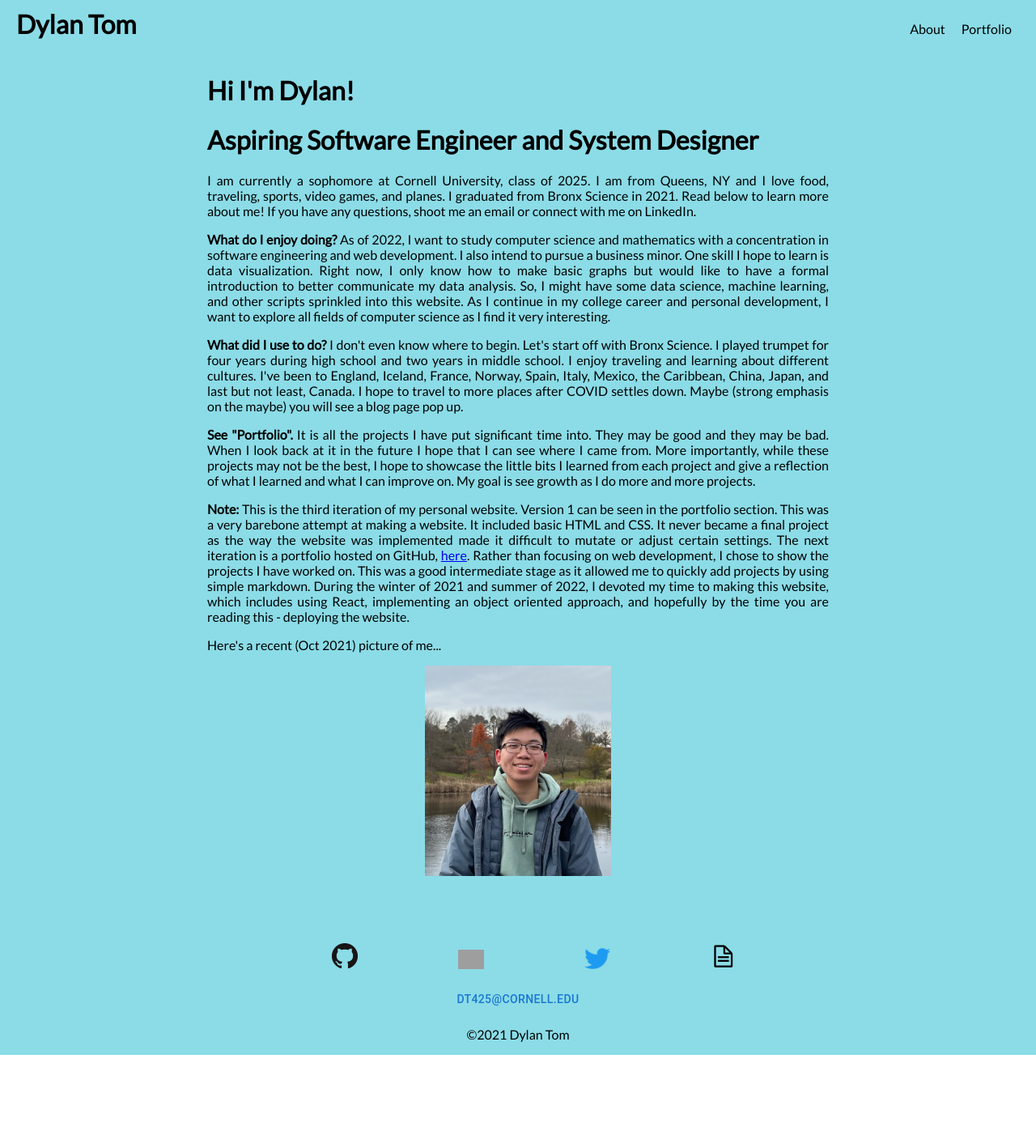
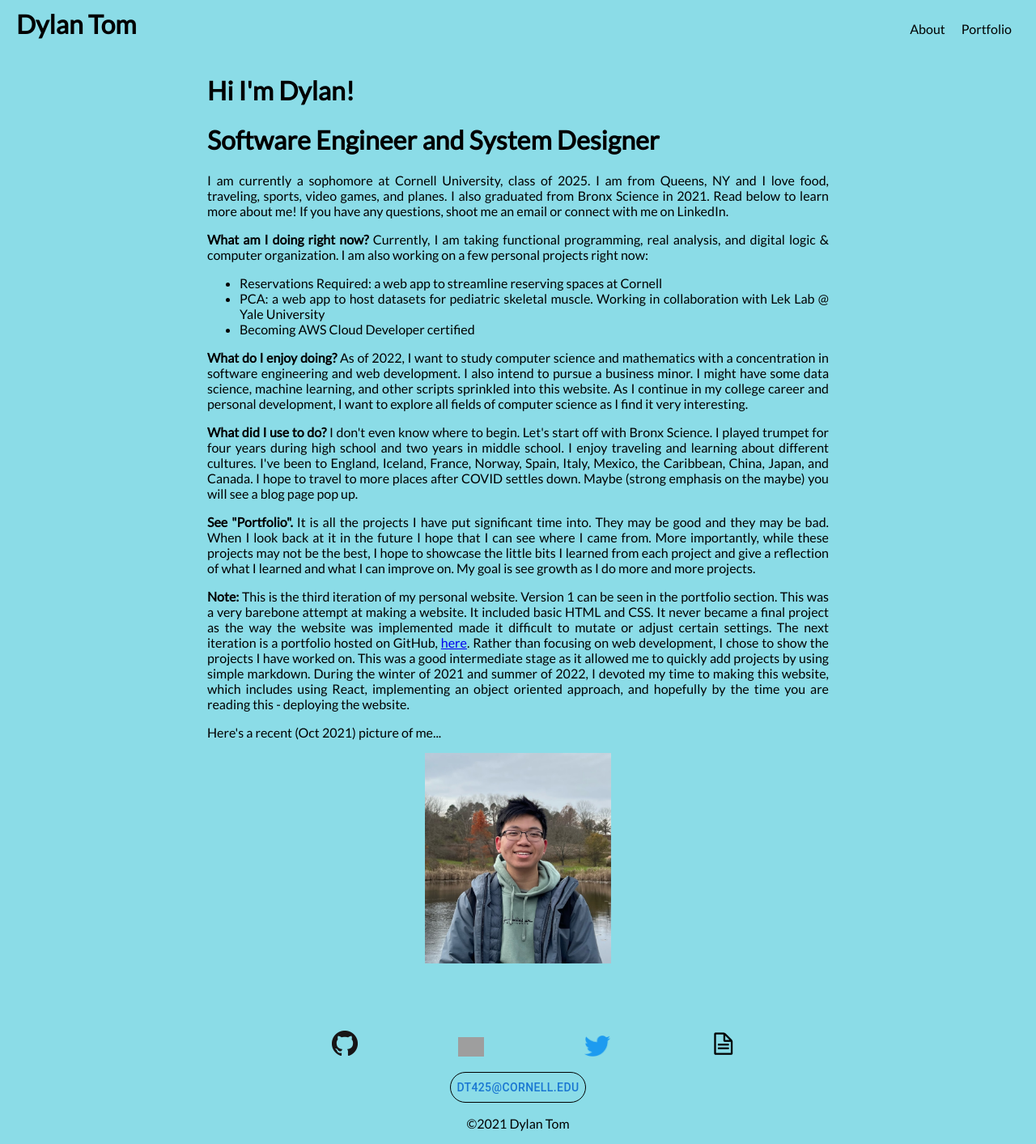
Before and after one commit to DylanTom/dylan_website, a React (Create React App) app: page / in a window 1280 px wide. Shown: the whole page at 81% size. Before the commit the page ends 1303 px from the top, so only its background shows below. Built offline with nearby package versions, Linux system fonts and the light colour scheme; grey boxes are pictures that could not be loaded.

Commit message:
Adjusted about me

```diff
--- a/src/components/About/index.jsx
+++ b/src/components/About/index.jsx
@@ -5,23 +5,29 @@ import styles from "./index.module.css";
 const main = () => (
   <div className={styles.about}>
     <h1>Hi I'm Dylan! </h1>
-    <h1> Aspiring Software Engineer and System Designer</h1>
+    <h1> Software Engineer and System Designer</h1>
 
     <p>
       I am currently a sophomore at Cornell University,
-      class of 2025. I am from Queens, NY and I love food, traveling, sports, video games, and planes. I graduated from Bronx Science in 2021. Read below to learn more about me! If you have any questions, shoot me an email or connect with me on LinkedIn.
+      class of 2025. I am from Queens, NY and I love food, traveling, sports, video games, and planes. I also graduated from Bronx Science in 2021. Read below to learn more about me! If you have any questions, shoot me an email or connect with me on LinkedIn.
     </p>
 
     <p>
-      <b>What do I enjoy doing?</b> As of 2022, I want to study computer science and mathematics with a concentration in software engineering and web development. I also intend to pursue a business minor. One skill I hope to learn is data
-      visualization. Right now, I only know how to make basic graphs but would
-      like to have a formal introduction to better communicate my data analysis.
-      So, I might have some data science, machine learning, and other scripts
+      <b>What am I doing right now?</b> Currently, I am taking functional programming, real analysis, and digital logic &amp; computer organization. I am also working on a few personal projects right now:
+      <ul>
+        <li>Reservations Required: a web app to streamline reserving spaces at Cornell</li>
+        <li>PCA: a web app to host datasets for pediatric skeletal muscle. Working in collaboration with Lek Lab @ Yale University</li>
+        <li>Becoming AWS Cloud Developer certified</li>
+      </ul>
+    </p>
+
+    <p>
+      <b>What do I enjoy doing?</b> As of 2022, I want to study computer science and mathematics with a concentration in software engineering and web development. I also intend to pursue a business minor. I might have some data science, machine learning, and other scripts
       sprinkled into this website. As I continue in my college career and personal development, I want to explore all fields of computer science as I find it very interesting.
     </p>
 
     <p>
-      <b>What did I use to do?</b> I don't even know where to begin. Let's start off with Bronx Science. I played trumpet for four years during high school and two years in middle school. I enjoy traveling and learning about different cultures. I've been to England, Iceland, France, Norway, Spain, Italy, Mexico, the Caribbean, China, Japan, and last but not least, Canada. I hope to travel to more places after COVID settles down. Maybe (strong emphasis on the maybe) you will see a blog page pop up.
+      <b>What did I use to do?</b> I don't even know where to begin. Let's start off with Bronx Science. I played trumpet for four years during high school and two years in middle school. I enjoy traveling and learning about different cultures. I've been to England, Iceland, France, Norway, Spain, Italy, Mexico, the Caribbean, China, Japan, and Canada. I hope to travel to more places after COVID settles down. Maybe (strong emphasis on the maybe) you will see a blog page pop up.
     </p>
 
     <p>
--- a/src/components/Contact/index.jsx
+++ b/src/components/Contact/index.jsx
@@ -6,6 +6,12 @@ import twitter from "../../assets/twitter.png";
 import resumeImg from "../../assets/resumeImg.png";
 import styles from "./index.module.css";
 import { Button } from "@mui/material";
+import { styled } from "@mui/system";
+
+const StyledButton = styled(Button)({
+  borderRadius: '20px',
+  border: '1px solid black'
+});
 
 const contacts = () => (
   <div className={styles.main}>
@@ -31,8 +37,8 @@ const contacts = () => (
         </a>
       </li>
     </ul>
-    <Button onClick={() => navigator.clipboard.writeText("dt425@cornell.edu")} className = "button">
-      dt425@cornell.edu</Button>
+    <StyledButton onClick={() => navigator.clipboard.writeText("dt425@cornell.edu")} className = "button">
+      dt425@cornell.edu</StyledButton>
     <p className={styles.text}>&copy;{new Date().getFullYear()} Dylan Tom</p>
   </div>
 );
--- a/src/components/Portfolio/index.jsx
+++ b/src/components/Portfolio/index.jsx
@@ -10,7 +10,7 @@ import Personal1 from '../../indiv/personal1.json';
 import LOF from '../../indiv/lof.json';
 import Hearthstone from '../../indiv/hearthstone.json';
 import Reservation from '../../indiv/reserve.json';
-import PCA from '../../indiv/reserve.json';
+import PCA from '../../indiv/pca.json';
 import styles from './index.module.css';
 
 const portfolio = () => {
--- a/src/indiv/pca.json
+++ b/src/indiv/pca.json
@@ -2,7 +2,7 @@
     "title": "Pediatric Cell Atlas",
     "create": "SU22",
     "duration": "6 weeks",
-    "summary": "",
+    "summary": "In Progress",
     "reflection": "",
     "link": null,
     "img": [
--- a/src/indiv/personal3.json
+++ b/src/indiv/personal3.json
@@ -2,7 +2,7 @@
     "title": "Personal Website v3.0",
     "create": "2022",
     "duration": "6 weeks (but who's counting)",
-    "summary": "I created a static, personal website using React and CSS.",
+    "summary": "I created a static, personal website using React and CSS. Deployed using AWS Amplify",
     "reflection": "I enjoyed having the free time to make a personal website to showcase my work to others. One of the goals I had in mind for this project was deploying it on my own custom domain. After completing an AWS cloud services course, I understood what it took to deploy my website. However, theoretically it was easy but practically took more effort than initially anticipated. However, I neglected the time it took to design my personal website and jumped right into the implementation. This not only slowed down my production but the overall output is not up to my standard. In addition, due to lack of planning, I had issues organizing my data because it was hard to find a consistent organization system such that all the projects could follow the same format. I ended up settling for a JSON file which contained information like duration, summary, and reflections. As I reflect on this project, I realized that if I devote the same amount of effort into planning, the output would be a lot better. I should treat it as a system design process and plan out before jumping into the code.",
     "link": "https://github.com/DylanTom/dylan_website",
     "img": [
--- a/src/indiv/reserve.json
+++ b/src/indiv/reserve.json
@@ -2,7 +2,7 @@
     "title": "Reservations Required",
     "create": "SU22",
     "duration": "12 weeks",
-    "summary": "",
+    "summary": "In Progress",
     "reflection": "",
     "link": "https://github.com/Reservations-Required/reserve-web",
     "img": [
```
